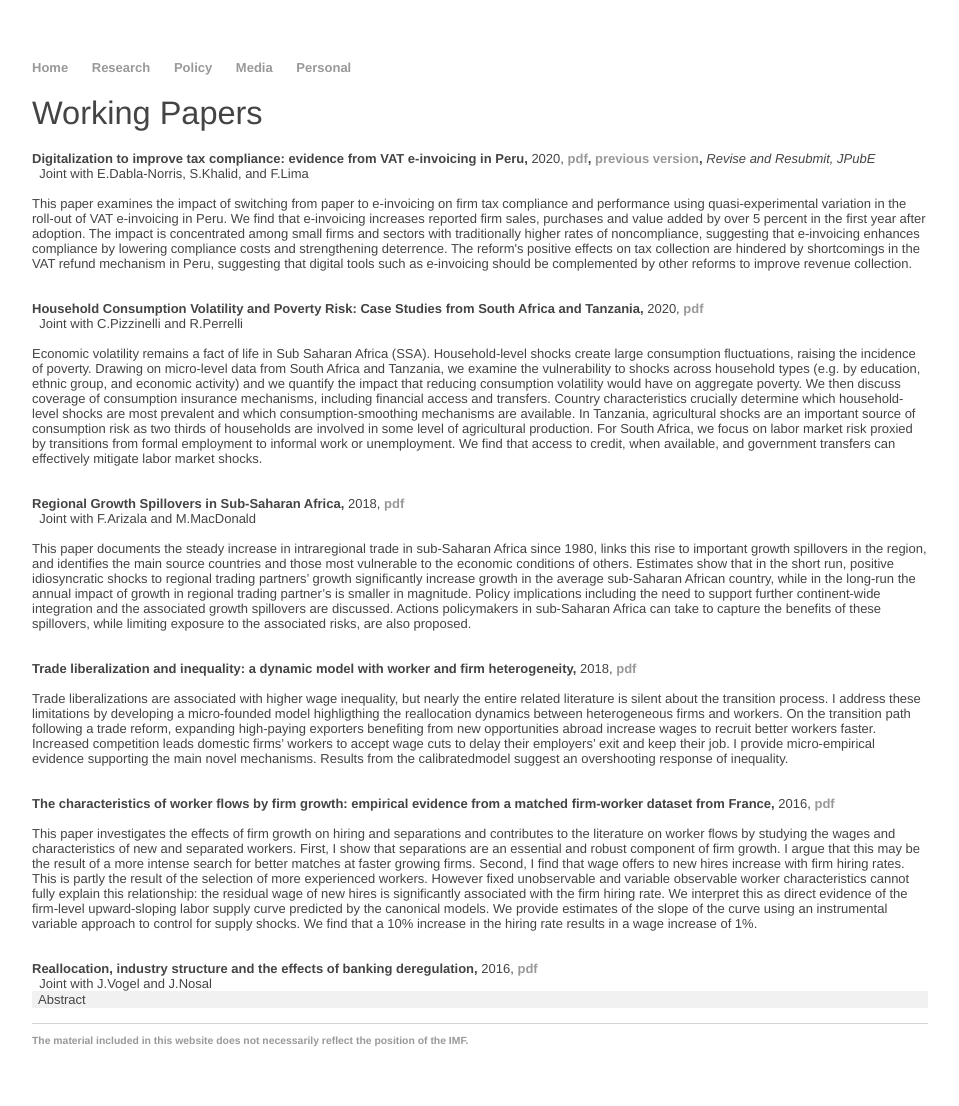
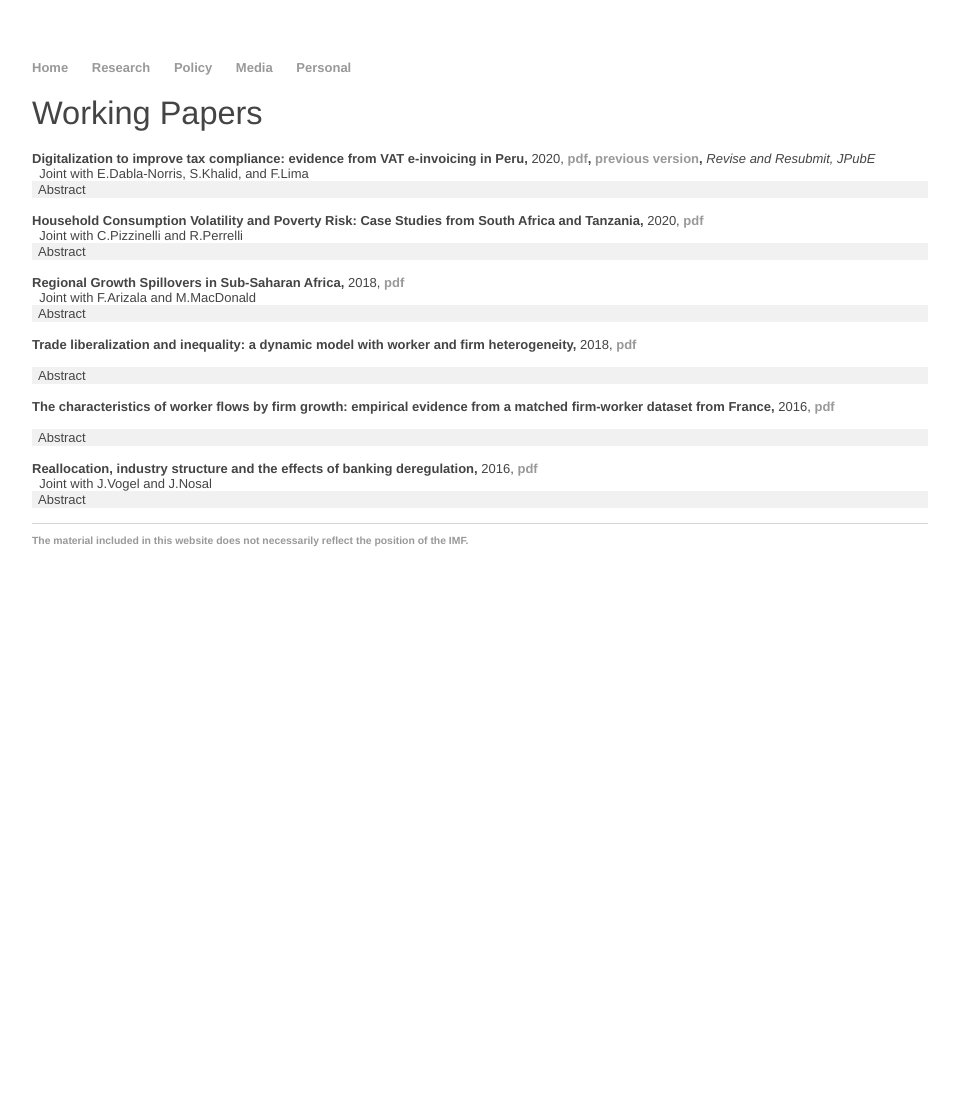
Before and after one commit to matthieubellon/matthieubellon.github.io, a Jekyll site: the page built from research/index.html, in a window 1280 px wide. Shown: the whole page, without its empty margins (160-1119 px from the left). Built offline with Jekyll 4.4.1, drawn with Linux system fonts in a browser that asks for light colours; after the commit the page ends 900 px from its top, so only the background shows below that.

Commit message:
Update index.html

```diff
--- a/research/index.html
+++ b/research/index.html
@@ -11,34 +11,46 @@ title: Matthieu Bellon, Economist
 <em> Revise and Resubmit, JPubE</em>
 <br>&nbsp; Joint with E.Dabla-Norris, S.Khalid, and F.Lima
 <br>
-<br>This paper examines the impact of switching from paper to e-invoicing on firm tax compliance and performance using quasi-experimental variation in the roll-out of VAT e-invoicing in Peru. We find that e-invoicing increases reported firm sales, purchases and value added by over 5 percent in the first year after adoption. The impact is concentrated among small firms and sectors with traditionally higher rates of noncompliance, suggesting that e-invoicing enhances compliance by lowering compliance costs and strengthening deterrence. The reform's positive effects on tax collection are hindered by shortcomings in the VAT refund mechanism in Peru, suggesting that digital tools such as e-invoicing should be complemented by other reforms to improve revenue collection.
-<br>
+<button type="button" class="collapsible">Abstract</button>
+<div class="content">
+This paper examines the impact of switching from paper to e-invoicing on firm tax compliance and performance using quasi-experimental variation in the roll-out of VAT e-invoicing in Peru. We find that e-invoicing increases reported firm sales, purchases and value added by over 5 percent in the first year after adoption. The impact is concentrated among small firms and sectors with traditionally higher rates of noncompliance, suggesting that e-invoicing enhances compliance by lowering compliance costs and strengthening deterrence. The reform's positive effects on tax collection are hindered by shortcomings in the VAT refund mechanism in Peru, suggesting that digital tools such as e-invoicing should be complemented by other reforms to improve revenue collection.
+</div>
 <br>
 <br><strong>Household Consumption Volatility and Poverty Risk: Case Studies from South Africa and Tanzania,</strong> 2020, <strong>
 <a href="https://www.imf.org/en/Publications/WP/Issues/2020/03/06/Household-Consumption-Volatility-and-Poverty-Risk-Case-Studies-from-South-Africa-and-Tanzania-48965">pdf</a></strong>
 <br>&nbsp; Joint with C.Pizzinelli and R.Perrelli
 <br>
-<br>Economic volatility remains a fact of life in Sub Saharan Africa (SSA). Household-level shocks create large consumption fluctuations, raising the incidence of poverty. Drawing on micro-level data from South Africa and Tanzania, we examine the vulnerability to shocks across household types (e.g. by education, ethnic group, and economic activity) and we quantify the impact that reducing consumption volatility would have on aggregate poverty. We then discuss coverage of consumption insurance mechanisms, including financial access and transfers. Country characteristics crucially determine which household-level shocks are most prevalent and which consumption-smoothing mechanisms are available. In Tanzania, agricultural shocks are an important source of consumption risk as two thirds of households are involved in some level of agricultural production. For South Africa, we focus on labor market risk proxied by transitions from formal employment to informal work or unemployment. We find that access to credit, when available, and government transfers can effectively mitigate labor market shocks.
-<br>
+<button type="button" class="collapsible">Abstract</button>
+<div class="content">
+Economic volatility remains a fact of life in Sub Saharan Africa (SSA). Household-level shocks create large consumption fluctuations, raising the incidence of poverty. Drawing on micro-level data from South Africa and Tanzania, we examine the vulnerability to shocks across household types (e.g. by education, ethnic group, and economic activity) and we quantify the impact that reducing consumption volatility would have on aggregate poverty. We then discuss coverage of consumption insurance mechanisms, including financial access and transfers. Country characteristics crucially determine which household-level shocks are most prevalent and which consumption-smoothing mechanisms are available. In Tanzania, agricultural shocks are an important source of consumption risk as two thirds of households are involved in some level of agricultural production. For South Africa, we focus on labor market risk proxied by transitions from formal employment to informal work or unemployment. We find that access to credit, when available, and government transfers can effectively mitigate labor market shocks.
+</div>
 <br>
 <br><strong>Regional Growth Spillovers in Sub-Saharan Africa,</strong> 2018, <strong>
 <a href="https://www.imf.org/en/Publications/WP/Issues/2019/07/24/Regional-Growth-Spillovers-in-Sub-Saharan-Africa-47005">pdf</a></strong>
 <br>&nbsp; Joint with F.Arizala and M.MacDonald
 <br>
-<br>This paper documents the steady increase in intraregional trade in sub-Saharan Africa since 1980, links this rise to important growth spillovers in the region, and identifies the main source countries and those most vulnerable to the economic conditions of others. Estimates show that in the short run, positive idiosyncratic shocks to regional trading partners’ growth significantly increase growth in the average sub-Saharan African country, while in the long-run the annual impact of growth in regional trading partner’s is smaller in magnitude. Policy implications including the need to support further continent-wide integration and the associated growth spillovers are discussed. Actions policymakers in sub-Saharan Africa can take to capture the benefits of these spillovers, while limiting exposure to the associated risks, are also proposed.
-<br>
+<button type="button" class="collapsible">Abstract</button>
+<div class="content">
+This paper documents the steady increase in intraregional trade in sub-Saharan Africa since 1980, links this rise to important growth spillovers in the region, and identifies the main source countries and those most vulnerable to the economic conditions of others. Estimates show that in the short run, positive idiosyncratic shocks to regional trading partners’ growth significantly increase growth in the average sub-Saharan African country, while in the long-run the annual impact of growth in regional trading partner’s is smaller in magnitude. Policy implications including the need to support further continent-wide integration and the associated growth spillovers are discussed. Actions policymakers in sub-Saharan Africa can take to capture the benefits of these spillovers, while limiting exposure to the associated risks, are also proposed.
+</div>
 <br>
 <br><strong>Trade liberalization and inequality: a dynamic model with worker and firm heterogeneity,</strong> 2018, <strong>
 <a href="/docs/TradeLiberalizationInequalityDynamics2018.pdf">pdf</a></strong><br>
 &nbsp;
-<br>Trade liberalizations are associated with higher wage inequality, but nearly the entire related literature is silent about the transition process. I address these limitations by developing a micro-founded model highligthing the reallocation dynamics between heterogeneous firms and workers. On the transition path following a trade reform, expanding high-paying exporters benefiting from new opportunities abroad increase wages to recruit better workers faster. Increased competition leads domestic firms’ workers to accept wage cuts to delay their employers’ exit and keep their job. I provide micro-empirical evidence supporting the main novel mechanisms. Results from the calibratedmodel suggest an overshooting response of inequality.
 <br>
+<button type="button" class="collapsible">Abstract</button>
+<div class="content">
+Trade liberalizations are associated with higher wage inequality, but nearly the entire related literature is silent about the transition process. I address these limitations by developing a micro-founded model highligthing the reallocation dynamics between heterogeneous firms and workers. On the transition path following a trade reform, expanding high-paying exporters benefiting from new opportunities abroad increase wages to recruit better workers faster. Increased competition leads domestic firms’ workers to accept wage cuts to delay their employers’ exit and keep their job. I provide micro-empirical evidence supporting the main novel mechanisms. Results from the calibratedmodel suggest an overshooting response of inequality.
+</div>
 <br>
 <br><strong>The characteristics of worker flows by firm growth: empirical evidence from a matched firm-worker dataset from France,</strong> 2016, <strong>
 <a href="/docs/WorkerFlowsFirmGrowth.pdf">pdf</a></strong><br>
 &nbsp;
-<br>This paper investigates the effects of firm growth on hiring and separations and contributes to the literature on worker flows by studying the wages and characteristics of new and separated workers. First, I show that separations are an essential and robust component of firm growth. I argue that this may be the result of a more intense search for better matches at faster growing firms. Second, I find that wage offers to new hires increase with firm hiring rates. This is partly the result of the selection of more experienced workers. However fixed unobservable and variable observable worker characteristics cannot fully explain this relationship: the residual wage of new hires is significantly associated with the firm hiring rate. We interpret this as direct evidence of the firm-level upward-sloping labor supply curve predicted by the canonical models. We provide estimates of the slope of the curve using an instrumental variable approach to control for supply shocks. We find that a 10% increase in the hiring rate results in a wage increase of 1%.
 <br>
+<button type="button" class="collapsible">Abstract</button>
+<div class="content">
+This paper investigates the effects of firm growth on hiring and separations and contributes to the literature on worker flows by studying the wages and characteristics of new and separated workers. First, I show that separations are an essential and robust component of firm growth. I argue that this may be the result of a more intense search for better matches at faster growing firms. Second, I find that wage offers to new hires increase with firm hiring rates. This is partly the result of the selection of more experienced workers. However fixed unobservable and variable observable worker characteristics cannot fully explain this relationship: the residual wage of new hires is significantly associated with the firm hiring rate. We interpret this as direct evidence of the firm-level upward-sloping labor supply curve predicted by the canonical models. We provide estimates of the slope of the curve using an instrumental variable approach to control for supply shocks. We find that a 10% increase in the hiring rate results in a wage increase of 1%.
+</div>
 <br>
 <br><strong>Reallocation, industry structure and the effects of banking deregulation,</strong> 2016, <strong>
 <a href="/docs/ReallocationDeregulation.pdf">pdf</a></strong><br>
```
